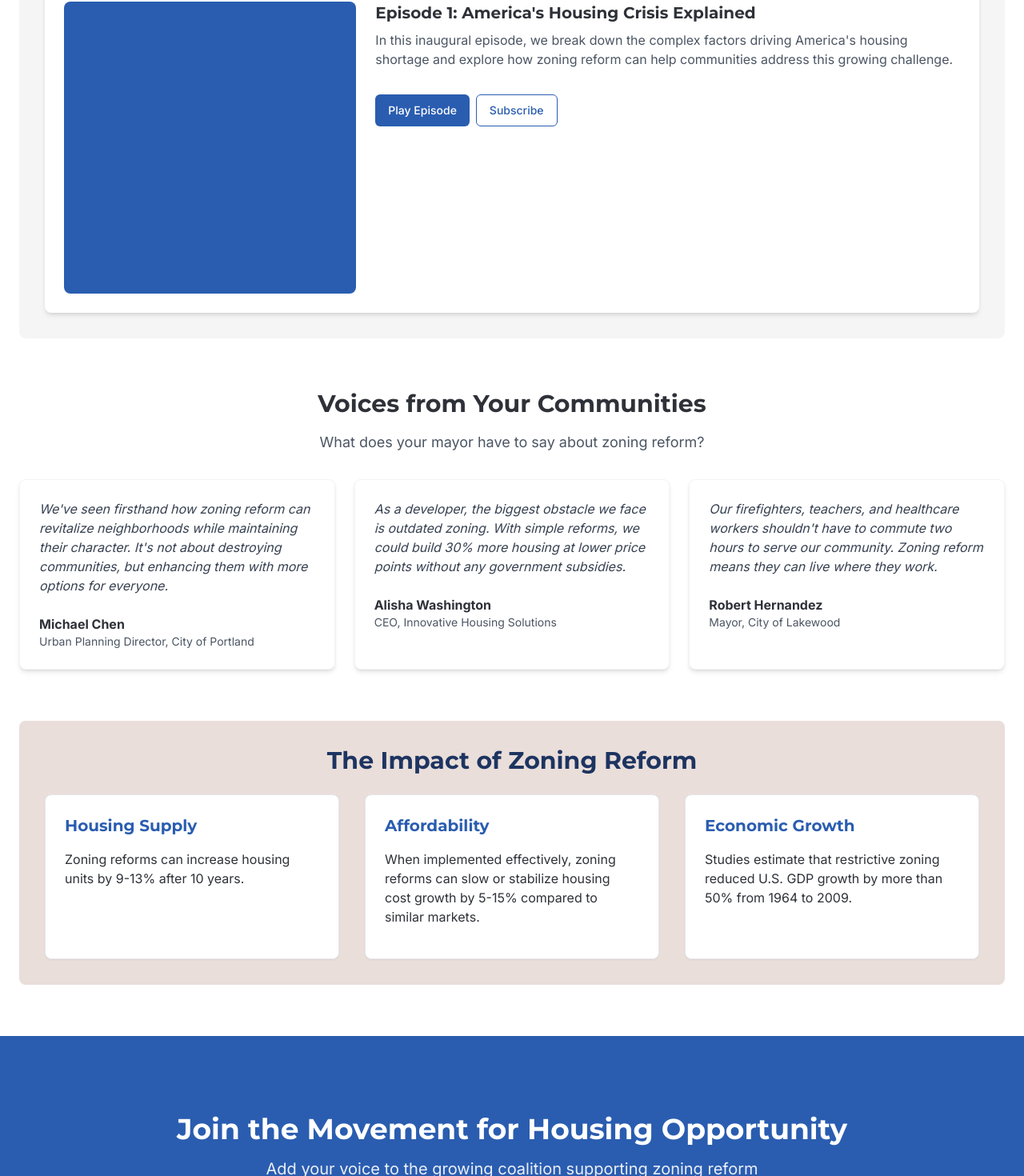
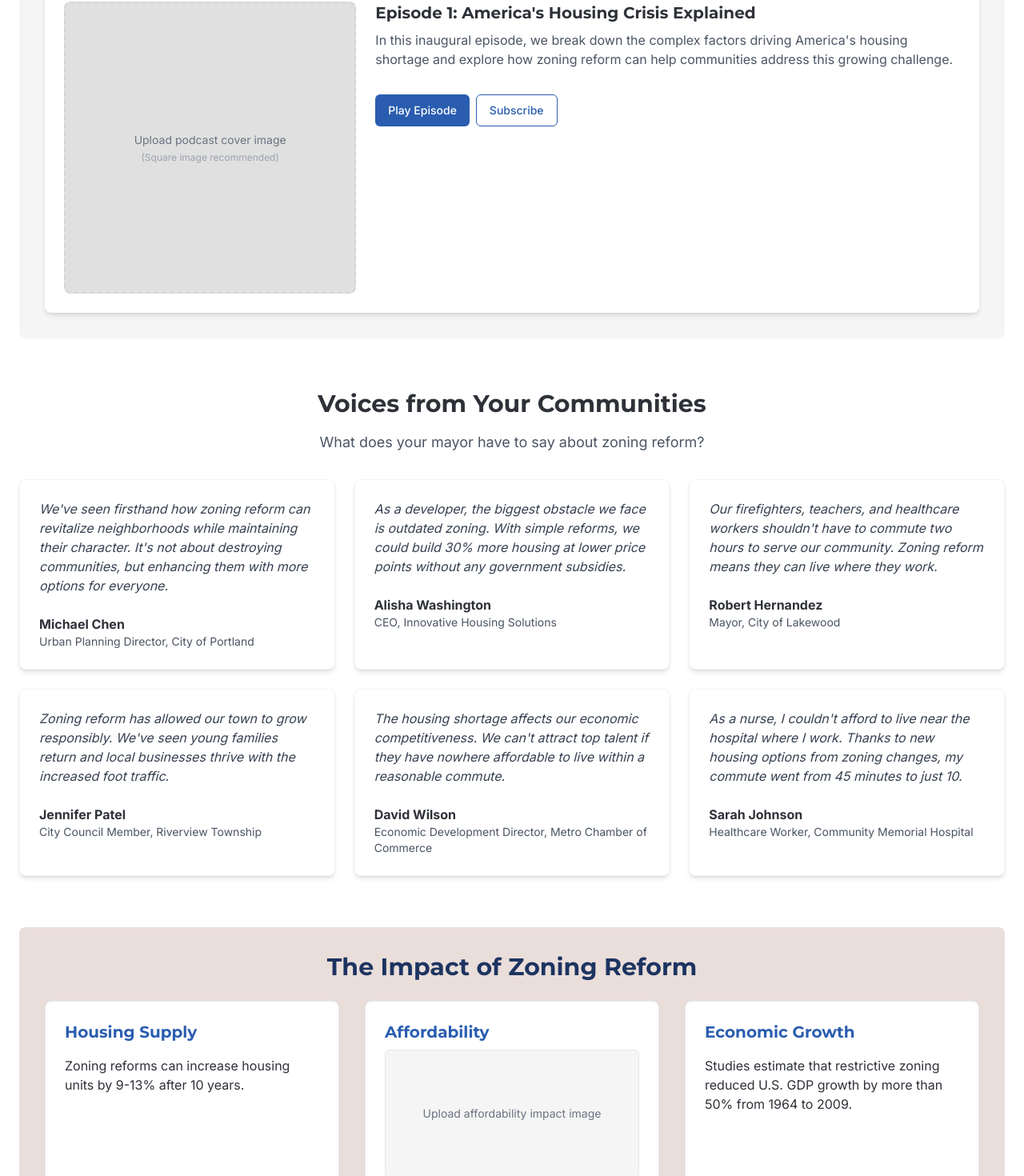
Before and after one commit to PBPL41/pbpl41.github.io, a React (Vite) app: page /why-it-matters in a window 1280 px wide. Shown: the part 1280-2750 px from the top of the page at 80% size. Built offline with nearby package versions, Linux system fonts and the light colour scheme.

Commit message:
feat: Update Why It Matters page
Replaced the blue square with an image placeholder in the podcast section. Added a new row of static quote boxes. Modified the "Affordability" box to accept an image.

```diff
--- a/src/pages/WhyItMatters.tsx
+++ b/src/pages/WhyItMatters.tsx
@@ -1,8 +1,11 @@
+
 import React from 'react';
 import { Link } from 'react-router-dom';
 import { Button } from '@/components/ui/button';
 import TestimonialCard from '@/components/ui/TestimonialCard';
 import CallToAction from '@/components/ui/CallToAction';
+import { Card } from '@/components/ui/card';
+
 const WhyItMatters = () => {
   return <main>
       {/* Hero Section */}
@@ -79,8 +82,12 @@ const WhyItMatters = () => {
             <div className="bg-white rounded-lg p-6 shadow-md">
               <div className="flex flex-col md:flex-row gap-6">
                 <div className="md:w-1/3">
-                  <div className="bg-bfa-blue aspect-square flex items-center justify-center rounded-lg">
-
+                  {/* Image Upload Area - Changed from blue div to an image placeholder */}
+                  <div className="bg-bfa-gray rounded-lg aspect-square flex items-center justify-center border-2 border-dashed border-gray-300">
+                    <div className="text-center p-4">
+                      <p className="text-sm text-gray-500">Upload podcast cover image</p>
+                      <p className="text-xs text-gray-400 mt-1">(Square image recommended)</p>
+                    </div>
                   </div>
                 </div>
 
@@ -107,19 +114,28 @@ const WhyItMatters = () => {
             </div>
           </div>
 
-          {/* Testimonials */}
+          {/* Testimonials - First Row */}
           <div className="mb-16">
             <div className="text-center mb-8">
               <h2 className="text-3xl font-bold mb-4">Voices from Your Communities</h2>
               <p className="text-lg text-gray-600 max-w-3xl mx-auto">What does your mayor have to say about zoning reform?</p>
             </div>
 
-            <div className="grid md:grid-cols-2 lg:grid-cols-3 gap-6">
+            <div className="grid md:grid-cols-2 lg:grid-cols-3 gap-6 mb-6">
               <TestimonialCard quote="We've seen firsthand how zoning reform can revitalize neighborhoods while maintaining their character. It's not about destroying communities, but enhancing them with more options for everyone." name="Michael Chen" title="Urban Planning Director" organization="City of Portland" />
 
               <TestimonialCard quote="As a developer, the biggest obstacle we face is outdated zoning. With simple reforms, we could build 30% more housing at lower price points without any government subsidies." name="Alisha Washington" title="CEO" organization="Innovative Housing Solutions" />
 
               <TestimonialCard quote="Our firefighters, teachers, and healthcare workers shouldn't have to commute two hours to serve our community. Zoning reform means they can live where they work." name="Robert Hernandez" title="Mayor" organization="City of Lakewood" />
+            </div>
+
+            {/* Added Second Row of Testimonials */}
+            <div className="grid md:grid-cols-2 lg:grid-cols-3 gap-6">
+              <TestimonialCard quote="Zoning reform has allowed our town to grow responsibly. We've seen young families return and local businesses thrive with the increased foot traffic." name="Jennifer Patel" title="City Council Member" organization="Riverview Township" />
+
+              <TestimonialCard quote="The housing shortage affects our economic competitiveness. We can't attract top talent if they have nowhere affordable to live within a reasonable commute." name="David Wilson" title="Economic Development Director" organization="Metro Chamber of Commerce" />
+
+              <TestimonialCard quote="As a nurse, I couldn't afford to live near the hospital where I work. Thanks to new housing options from zoning changes, my commute went from 45 minutes to just 10." name="Sarah Johnson" title="Healthcare Worker" organization="Community Memorial Hospital" />
             </div>
           </div>
 
@@ -131,21 +147,23 @@ const WhyItMatters = () => {
               <div className="bg-white p-6 rounded-lg shadow-sm border border-gray-200">
                 <h3 className="text-xl font-bold mb-4 text-bfa-blue">Housing Supply</h3>
                 <p className="mb-4">Zoning reforms can increase housing units by 9-13% after 10 years.</p>
-
               </div>
 
-              <div className="bg-white p-6 rounded-lg shadow-sm border border-gray-200">
-                <h3 className="text-xl font-bold mb-4 text-bfa-blue">Affordability</h3>
-                <p className="mb-4">
-                  When implemented effectively, zoning reforms can slow or stabilize housing cost growth by 5-15% compared to similar markets.
-                </p>
-
+              {/* Changed Affordability box to accept an image */}
+              <div className="bg-white rounded-lg shadow-sm border border-gray-200 overflow-hidden">
+                <h3 className="text-xl font-bold p-6 pb-2 text-bfa-blue">Affordability</h3>
+                <div className="px-6 pb-6">
+                  <div className="bg-bfa-gray-light rounded-md overflow-hidden h-40 border border-gray-200">
+                    <div className="w-full h-full flex items-center justify-center text-gray-500">
+                      <p className="text-sm">Upload affordability impact image</p>
+                    </div>
+                  </div>
+                </div>
               </div>
 
               <div className="bg-white p-6 rounded-lg shadow-sm border border-gray-200">
                 <h3 className="text-xl font-bold mb-4 text-bfa-blue">Economic Growth</h3>
                 <p className="mb-4">Studies estimate that restrictive zoning reduced U.S. GDP growth by more than 50% from 1964 to 2009.</p>
-
               </div>
             </div>
           </div>
```
